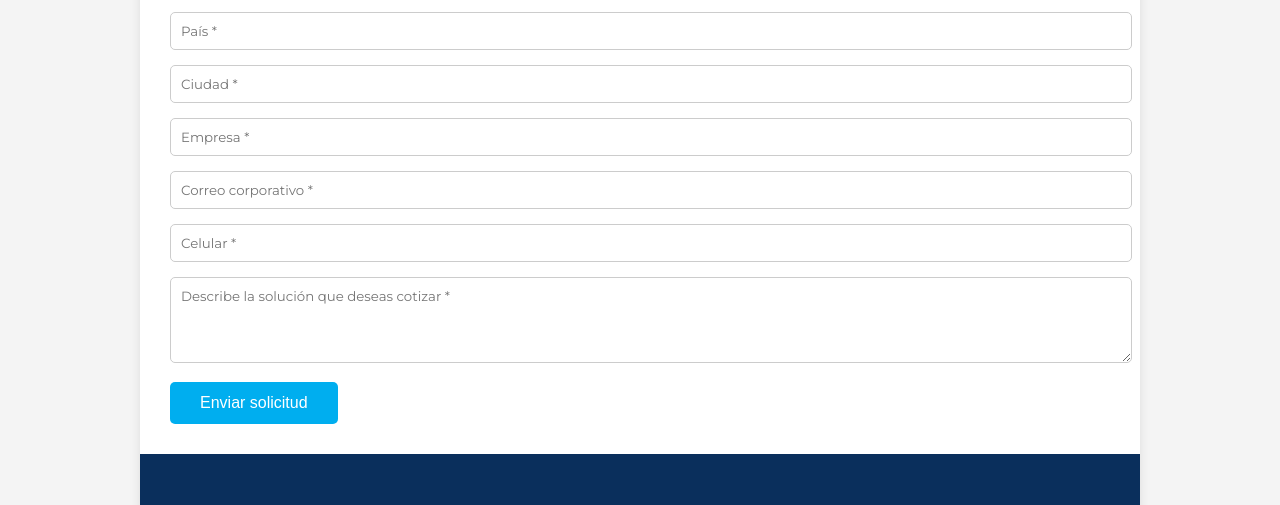
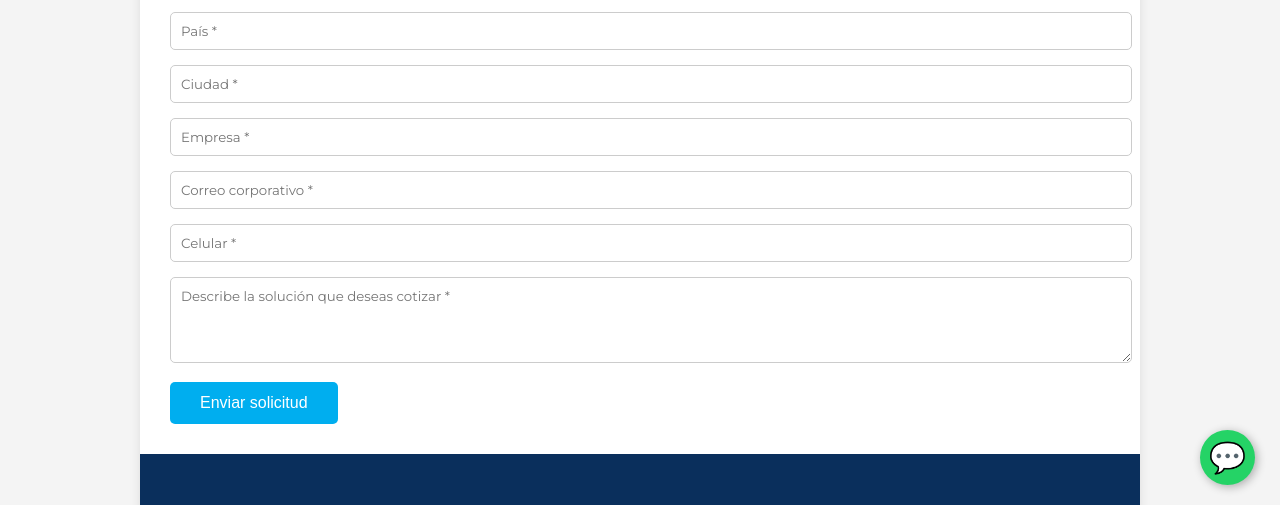
Before and after one commit to rtorrado80ing/qavance-web, a plain HTML site: page formulario_contacto.html in a window 1280 px wide. Shown: the part 290-795 px from the top of the page. Drawn offline with Linux system fonts and the light colour scheme.

Commit message:
Add files via upload

```diff
--- a/formulario_contacto.html
+++ b/formulario_contacto.html
@@ -83,7 +83,27 @@
       font-size: 0.9em;
       color: #777;
     }
-  </style>
+
+.whatsapp-float {
+    position: fixed;
+    width: 55px;
+    height: 55px;
+    bottom: 25px;
+    right: 25px;
+    background-color: #25D366;
+    color: white;
+    border-radius: 50%;
+    text-align: center;
+    font-size: 30px;
+    line-height: 55px;
+    z-index: 100;
+    box-shadow: 2px 2px 10px rgba(0,0,0,0.3);
+    text-decoration: none;
+}
+.whatsapp-float:hover {
+    background-color: #1ebe5d;
+}
+</style>
 </head>
 <body>
   <header>
@@ -100,7 +120,7 @@
       <h2>Solicita una cotización</h2>
       <form action="https://formsubmit.co/ricardo.torrado@gmail.com" method="POST">
         <input type="hidden" name="_captcha" value="false">
-        <input type="hidden" name="_next" value="https://rtorrado80ing.github.io/qavance-web/gracias.html">
+        <input type="hidden" name="_next" value="https://qavance.com/gracias.html">
 
         <input type="text" name="Nombre completo" placeholder="Nombre completo *" required>
         <input type="text" name="País" placeholder="País *" required>
@@ -125,5 +145,14 @@
       © 2025 QAvance. Todos los derechos reservados.
     </div>
   </footer>
+
+<!-- Botón flotante de WhatsApp -->
+<a href="https://wa.me/573017174649"
+   class="whatsapp-float"
+   target="_blank"
+   title="Contáctanos por WhatsApp">
+    💬
+</a>
+
 </body>
 </html>
```
Also changed, not shown: agendar_reunion.html (+30 -1 lines), gracias.html (+30 -1 lines), index.html (+30 -1 lines).
